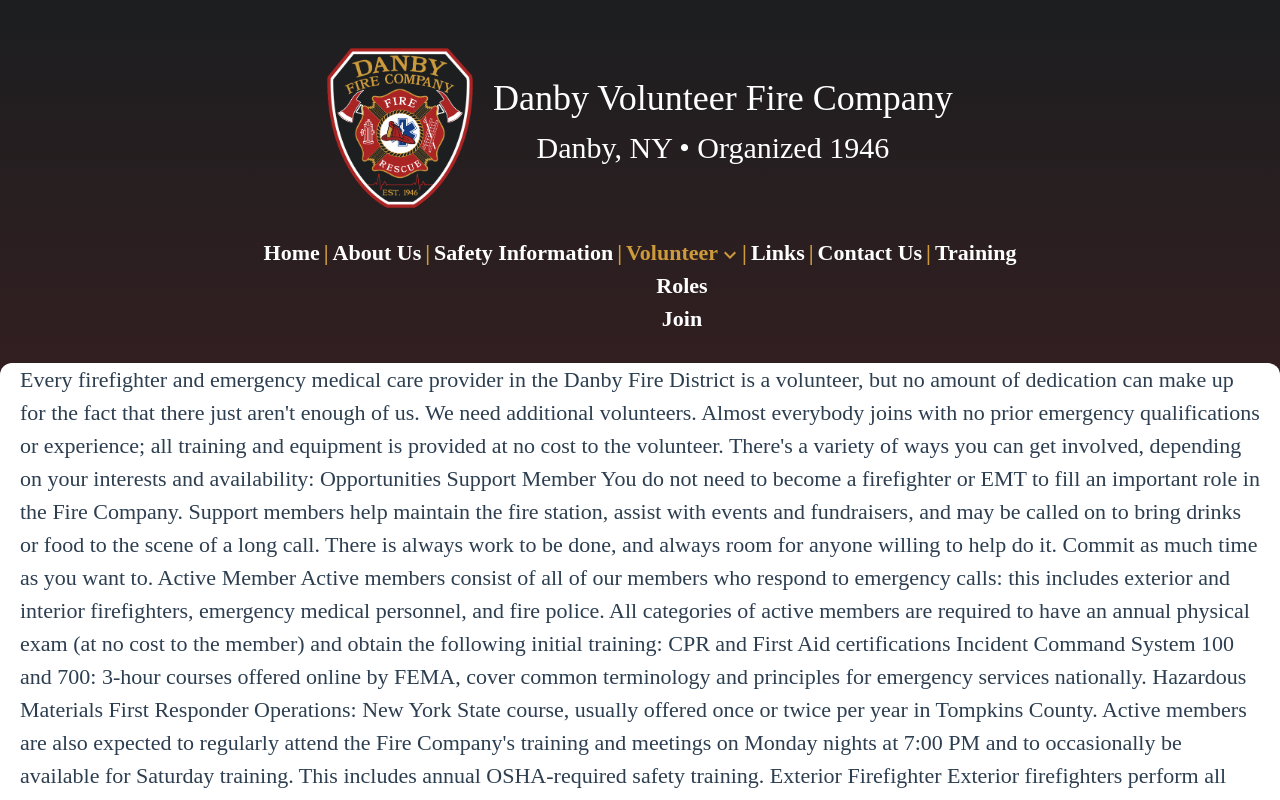
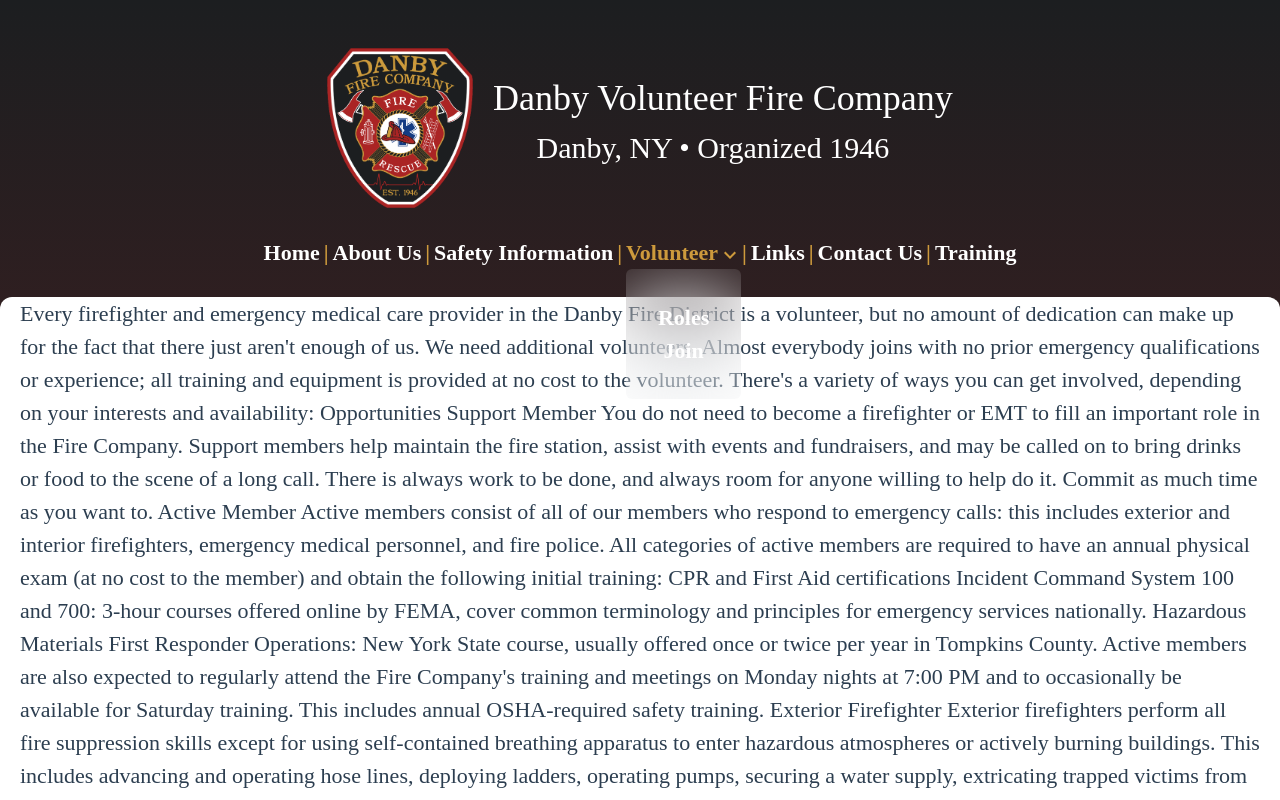
Before and after one commit to jdimichele/DanbyFireDept, a Vue app: page /home in a window 1280 px wide. Both pictures are taken after a click on the element "Volunteer". Shown: the top 800 px of the page. Built offline with nearby package versions, Linux system fonts and the light colour scheme.

Commit message:
Added a 'blur' style for the dropdown on the Volunteer portion of NavBar as example for client to see what design style they might like more.

```diff
--- a/src/components/interactive/NavBar.vue
+++ b/src/components/interactive/NavBar.vue
@@ -29,7 +29,7 @@
               />
             </svg>
           </router-link>
-          <div v-if="isOpen || volunteerHover">
+          <div v-if="isOpen || volunteerHover" class="absolute p-8 block backdrop-blur-2xl rounded-md">
             <span>
               <div
                 class="transition duration-300 ease-in-out transform hover:-translate-y-1"
```
